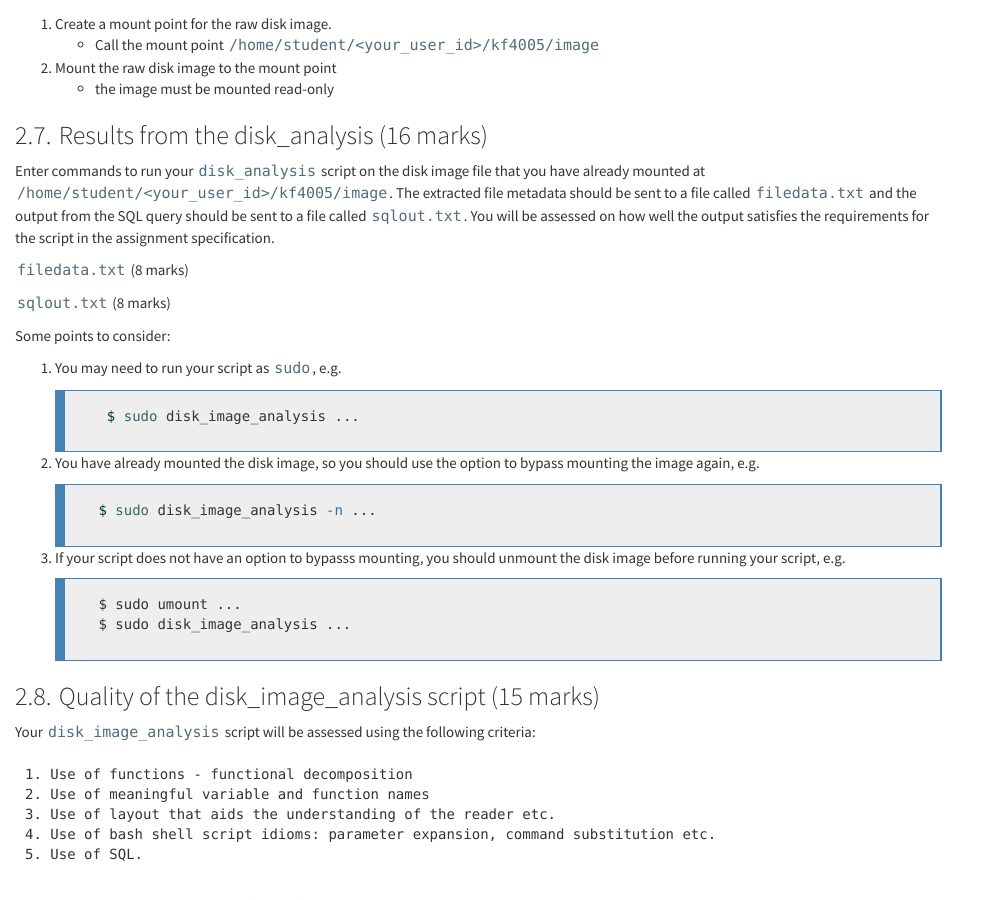
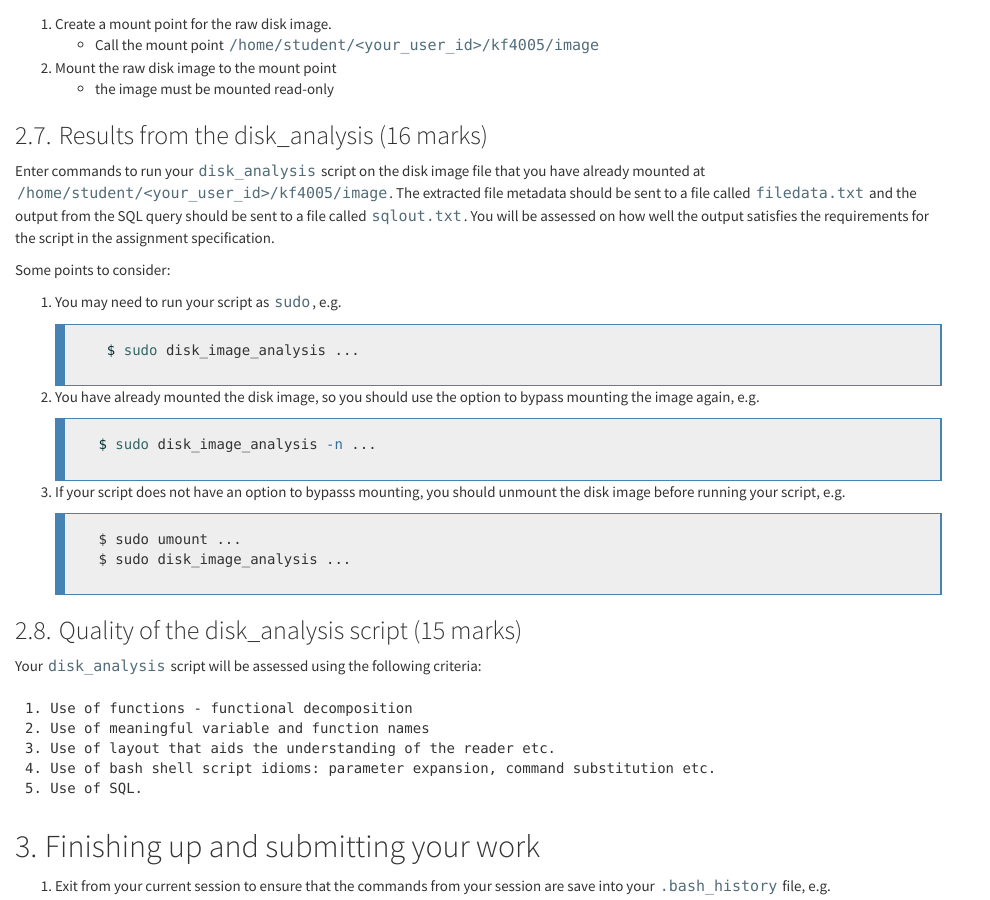
Before and after one commit to wkz20042008/kf4005, a Jekyll site: the page built from L11.md, in a window 1280 px wide and 900 px high, scrolled down 1608 px. Shown: the whole window, without its empty margins (0-990 px from the left). Built offline with Jekyll 4.4.1, drawn with Linux system fonts in a browser that asks for light colours; nearby versions of some CDN libraries.

Commit message:
Update L11.md

````diff
--- a/L11.md
+++ b/L11.md
@@ -99,11 +99,6 @@ output from the SQL query should be sent to a file called `sqlout.txt`.
 You will be assessed on how well the output satisfies the requirements for the
 script in the assignment specification.
 
-`filedata.txt` (8 marks)
-
-`sqlout.txt` (8 marks)
-
-
 Some points to consider:
 
 1. You may need to run your script as `sudo`, e.g.
@@ -127,9 +122,9 @@ Some points to consider:
     ```
     {: .code}
 
-### Quality of the disk_image_analysis script (15 marks)
+### Quality of the disk_analysis script (15 marks)
 
-Your `disk_image_analysis` script will be assessed using the
+Your `disk_analysis` script will be assessed using the
 following criteria:
 
     1. Use of functions - functional decomposition
````
